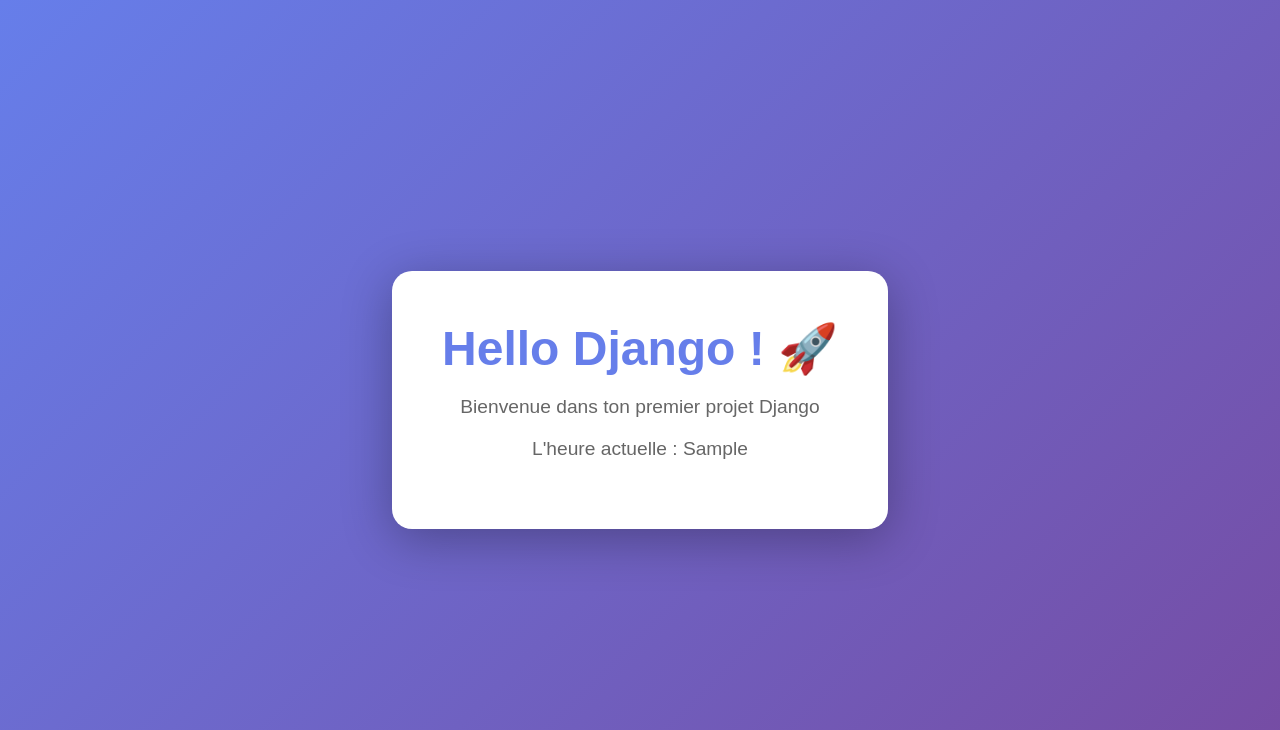
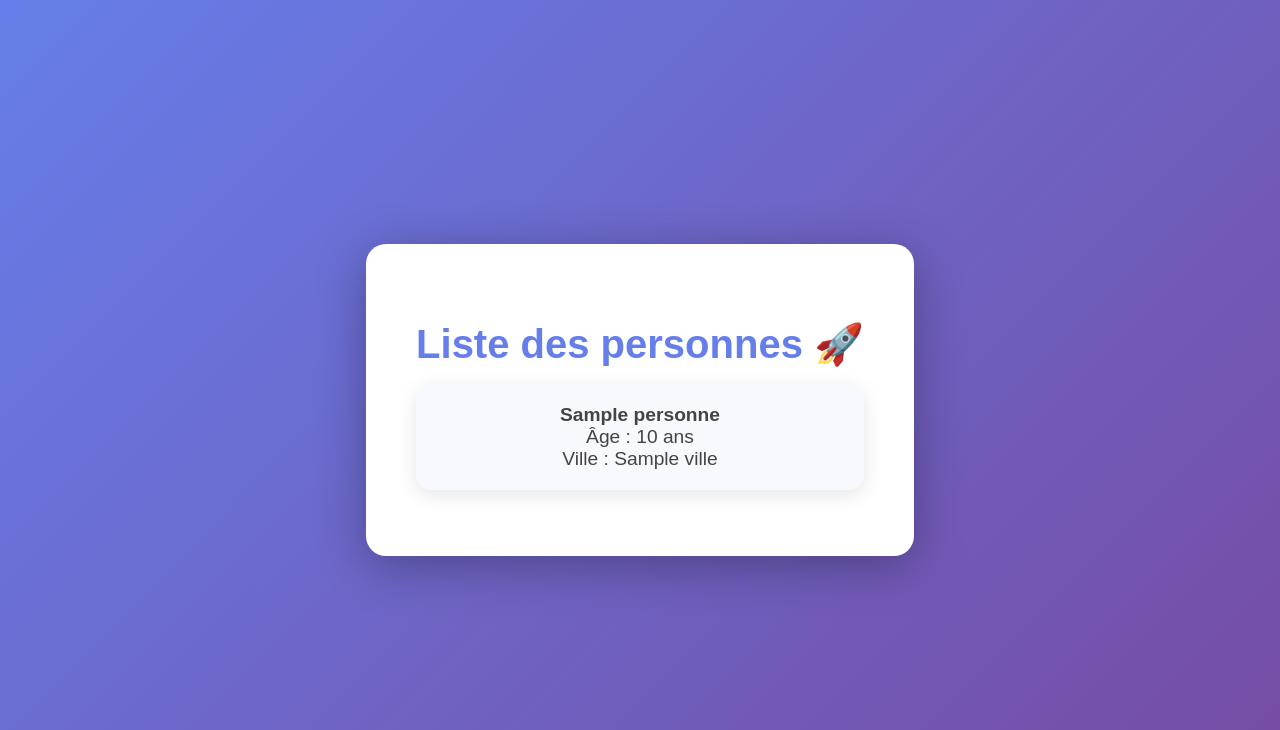
Before and after one commit to Rimao416/DD-Training, a Python web app: template templates/hello/bonjour.html in a window 1280 px wide. Shown: the top 730 px of the page. Run offline with Jinja, Linux system fonts and the light colour scheme; the template is opened without the code that fills it: most values are stand-ins (such as "Sample title", 1, 10 or a date in 2020).

Commit message:
:rocket: Exercice Django

```diff
--- a/templates/hello/bonjour.html
+++ b/templates/hello/bonjour.html
@@ -23,20 +23,43 @@
         }
         h1 {
             color: #667eea;
-            font-size: 3em;
-            margin: 0;
+            font-size: 2.5em;
+            margin-bottom: 10px;
         }
-        p {
-            color: #666;
+        ul {
+            list-style: none;
+            padding: 0;
+        }
+        li {
+            margin: 10px 0;
             font-size: 1.2em;
+            color: #444;
+        }
+        .card {
+            background: #f8f8ff;
+            border-radius: 15px;
+            padding: 20px;
+            margin-top: 15px;
+            box-shadow: 0 5px 20px rgba(0,0,0,0.1);
         }
     </style>
 </head>
 <body>
     <div class="container">
-        <h1>Hello Django ! 🚀</h1>
-        <p>Bienvenue dans ton premier projet Django</p>
-        <p>L'heure actuelle : {{ heure_actuelle }}</p>
+        <h1>Liste des personnes 🚀</h1>
+        <ul>
+            {% for personne in personnes %}
+                <li class="card">
+                    <strong>{{ personne.nom }}</strong><br>
+                    Âge : {{ personne.age }} ans<br>
+                    Ville : {{ personne.ville }}
+                </li>
+                {% if personne.age > 70 %}
+                <h2>Monsieur {{personne.nom}} vous êtes banni</h2>
+
+                {% endif %}
+            {% endfor %}
+        </ul>
     </div>
 </body>
 </html>
--- a/urls.py
+++ b/urls.py
@@ -2,5 +2,5 @@
 from . import views
 
 urlpatterns = [
-    path('', views.dire_bonjour, name='bonjour'),
+    path('alassane', views.dire_bonjour, name='bonjour'),
 ]
```
Also changed, not shown: views.py (+11 -3 lines).
